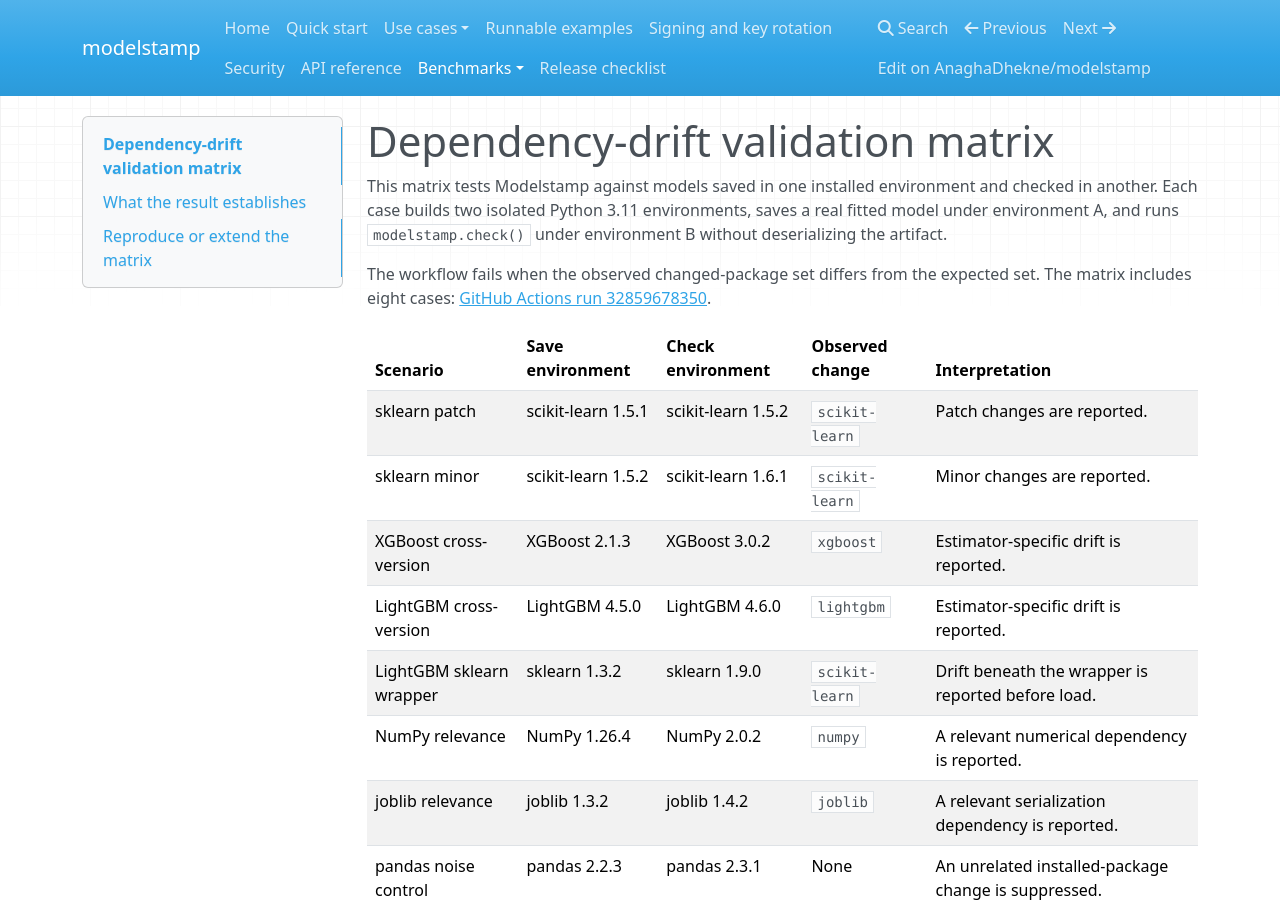
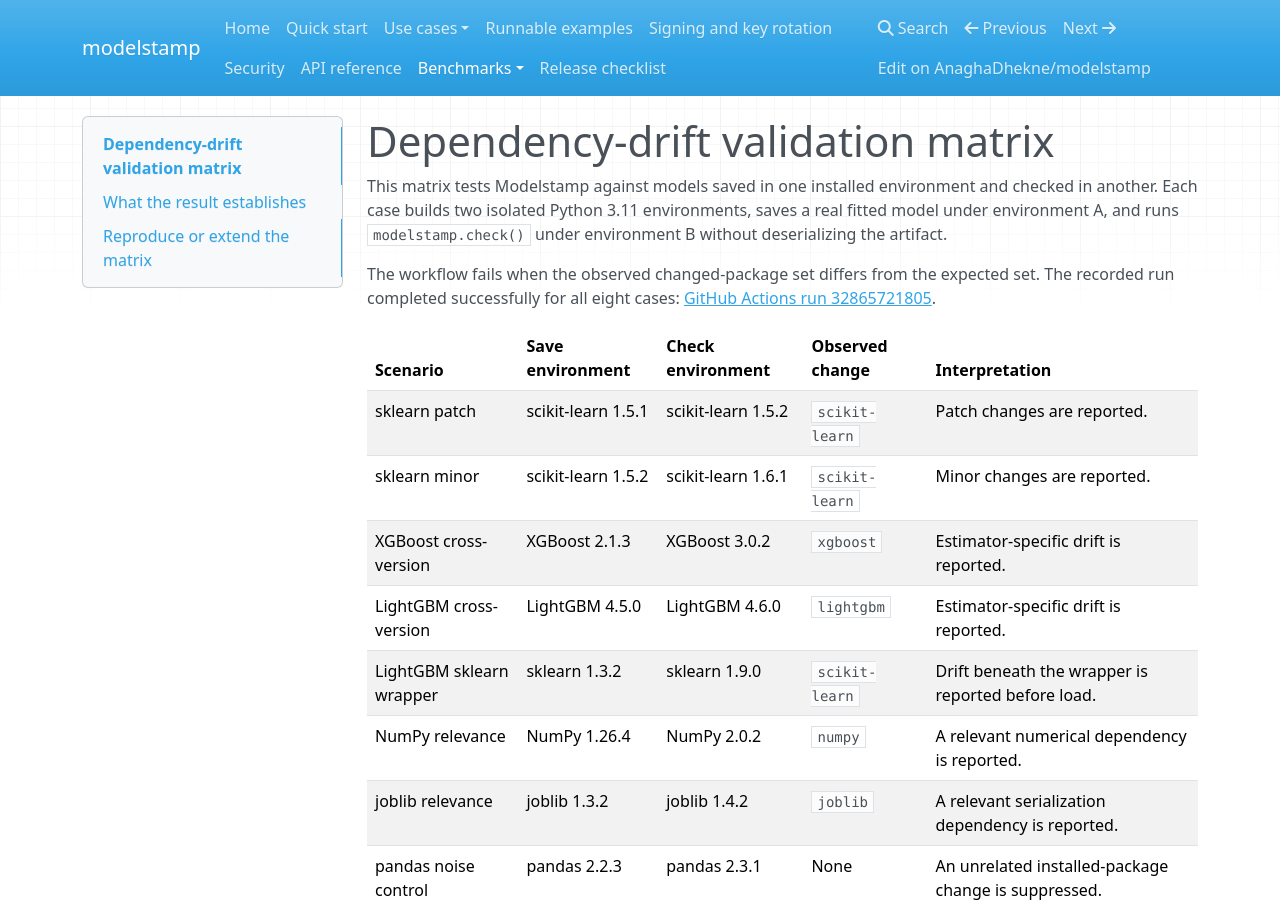
Before and after one commit to AnaghaDhekne/modelstamp, an MkDocs documentation site: the page built from docs/drift-benchmarks.md, in a window 1280 px wide and 900 px high. Built offline with MkDocs 1.6.1, drawn with Linux system fonts in a browser that asks for light colours; nearby versions of some CDN libraries.

Commit message:
Link eight-case drift evidence

```diff
--- a/docs/drift-benchmarks.md
+++ b/docs/drift-benchmarks.md
@@ -6,8 +6,8 @@ saves a real fitted model under environment A, and runs `modelstamp.check()`
 under environment B without deserializing the artifact.
 
 The workflow fails when the observed changed-package set differs from the
-expected set. The matrix includes eight cases:
-[GitHub Actions run 32859678350](https://github.com/AnaghaDhekne/modelstamp/actions/runs/32859678350).
+expected set. The recorded run completed successfully for all eight cases:
+[GitHub Actions run 32865721805](https://github.com/AnaghaDhekne/modelstamp/actions/runs/32865721805).
 
 | Scenario | Save environment | Check environment | Observed change | Interpretation |
 | --- | --- | --- | --- | --- |
```
